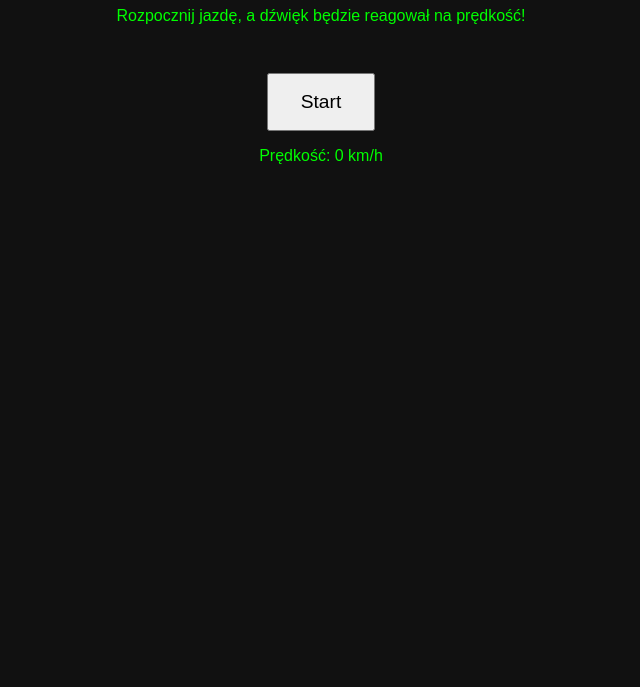
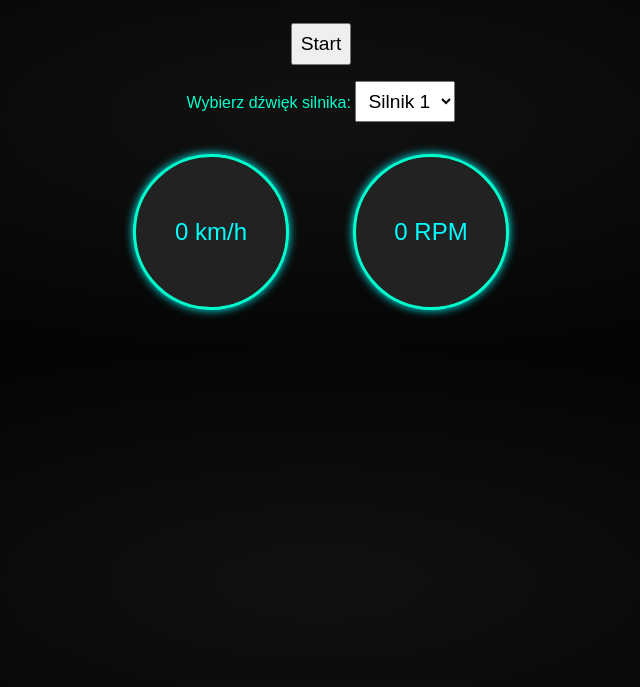
Before and after one commit to iFranek18/speed-sound, a plain HTML site: page index.html in a window 1280 px wide. Shown: the part 113-800 px from the top of the page, without its empty margins (319-959 px from the left). Drawn offline with Linux system fonts and the light colour scheme.

Commit message:
Update index.html

```diff
--- a/index.html
+++ b/index.html
@@ -3,31 +3,68 @@
 <head>
   <meta charset="UTF-8">
   <meta name="viewport" content="width=device-width, initial-scale=1.0">
-  <title>Speed Sound Generator</title>
+  <title>Electric Engine Dashboard</title>
   <style>
     body {
-      font-family: sans-serif;
+      font-family: 'Arial', sans-serif;
+      background: radial-gradient(#111, #000);
+      color: #00ffcc;
       text-align: center;
       padding: 2rem;
-      background-color: #111;
-      color: #0f0;
     }
-    button {
-      padding: 1rem 2rem;
+    .dashboard {
+      display: flex;
+      flex-direction: column;
+      align-items: center;
+      gap: 1rem;
+      margin-top: 2rem;
+    }
+    .gauges {
+      display: flex;
+      justify-content: center;
+      gap: 4rem;
+    }
+    .gauge {
+      width: 150px;
+      height: 150px;
+      border-radius: 50%;
+      background: #222;
+      border: 3px solid #00ffcc;
+      display: flex;
+      align-items: center;
+      justify-content: center;
+      font-size: 1.5rem;
+      color: #0ff;
+      box-shadow: 0 0 10px #0ff;
+    }
+    select, button {
       font-size: 1.2rem;
-      margin-top: 2rem;
+      padding: 0.5rem;
+      margin-top: 1rem;
     }
   </style>
 </head>
 <body>
-  <h1>Speed Sound Generator</h1>
-  <p>Rozpocznij jazdę, a dźwięk będzie reagował na prędkość!</p>
+  <h1>Electric Engine Dashboard</h1>
   <button onclick="startTracking()">Start</button>
-  <p id="speed">Prędkość: 0 km/h</p>
+  <br>
+  <label for="sound-select">Wybierz dźwięk silnika:</label>
+  <select id="sound-select">
+    <option value="1">Silnik 1</option>
+    <option value="2">Silnik 2</option>
+    <option value="3">Silnik 3</option>
+  </select>
 
-  <audio id="sound1" src="https://freesound.org/data/previews/613/613198_5674468-lq.mp3" loop></audio> <!-- Low hum -->
-  <audio id="sound2" src="https://freesound.org/data/previews/613/613202_5674468-lq.mp3" loop></audio> <!-- Mid hum -->
-  <audio id="sound3" src="https://freesound.org/data/previews/613/613204_5674468-lq.mp3" loop></audio> <!-- High hum -->
+  <div class="dashboard">
+    <div class="gauges">
+      <div class="gauge" id="speedometer">0 km/h</div>
+      <div class="gauge" id="rpm">0 RPM</div>
+    </div>
+  </div>
+
+  <audio id="sound1" src="https://freesound.org/data/previews/703/703476_7037797-lq.mp3" loop></audio>
+  <audio id="sound2" src="https://freesound.org/data/previews/256/256113_3263906-lq.mp3" loop></audio>
+  <audio id="sound3" src="https://freesound.org/data/previews/516/516324_11274471-lq.mp3" loop></audio>
 
   <script>
     let watchID;
@@ -47,7 +84,11 @@
     function success(pos) {
       let speed = pos.coords.speed || 0;
       let kmh = (speed * 3.6).toFixed(1);
-      document.getElementById("speed").innerText = `Prędkość: ${kmh} km/h`;
+      let rpmValue = Math.min(10000, Math.floor(speed * 2000));
+
+      document.getElementById("speedometer").innerText = `${kmh} km/h`;
+      document.getElementById("rpm").innerText = `${rpmValue} RPM`;
+
       handleSpeedSound(kmh);
     }
 
@@ -56,22 +97,17 @@
     }
 
     function handleSpeedSound(speed) {
+      const selected = document.getElementById("sound-select").value;
       const s1 = document.getElementById("sound1");
       const s2 = document.getElementById("sound2");
       const s3 = document.getElementById("sound3");
 
-      // Stop all sounds
       [s1, s2, s3].forEach(s => { s.pause(); s.currentTime = 0; });
 
-      if (speed > 5 && speed <= 15) {
-        s1.play();
-        currentSound = s1;
-      } else if (speed > 15 && speed <= 25) {
-        s2.play();
-        currentSound = s2;
-      } else if (speed > 25) {
-        s3.play();
-        currentSound = s3;
+      if (speed > 3) {
+        const chosen = document.getElementById(`sound${selected}`);
+        chosen.play();
+        currentSound = chosen;
       }
     }
   </script>
```
